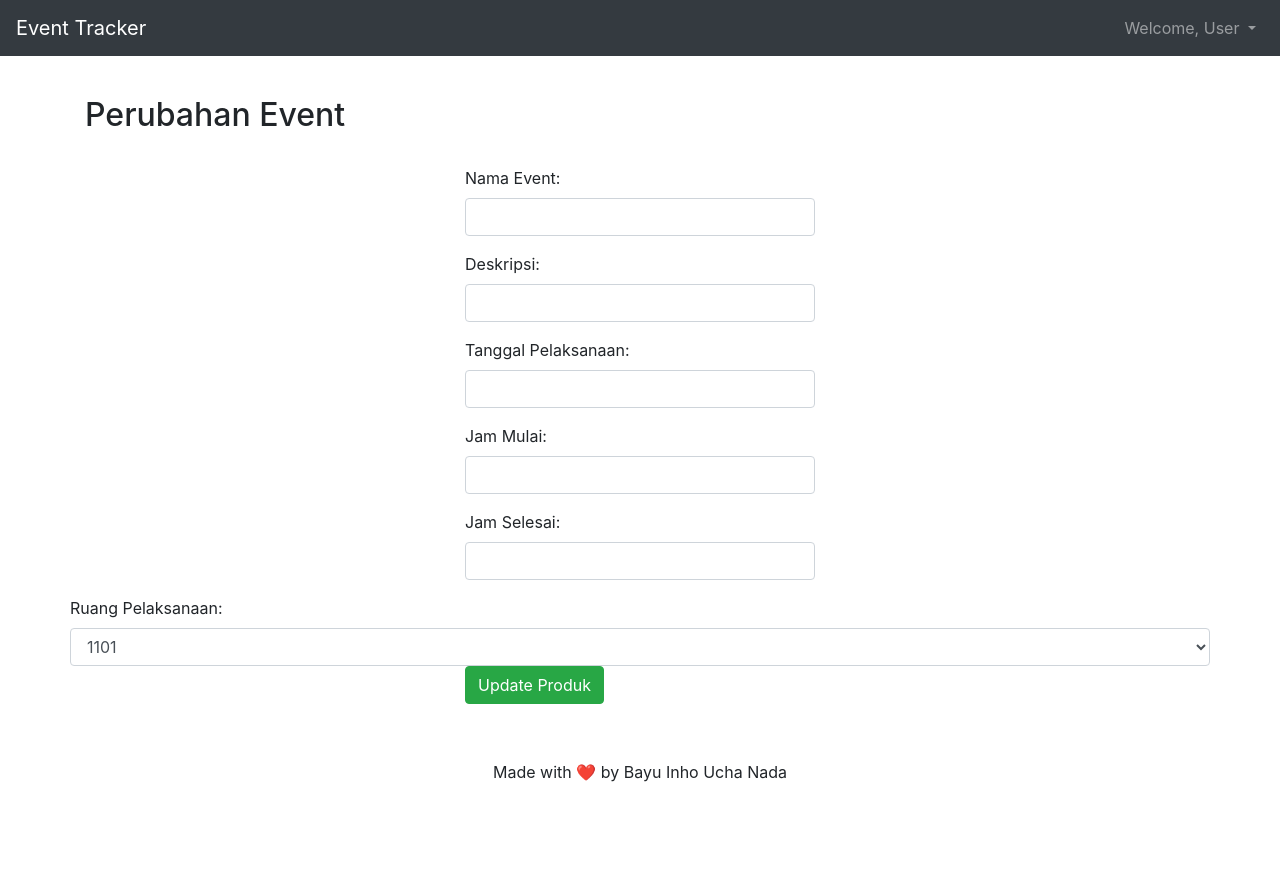
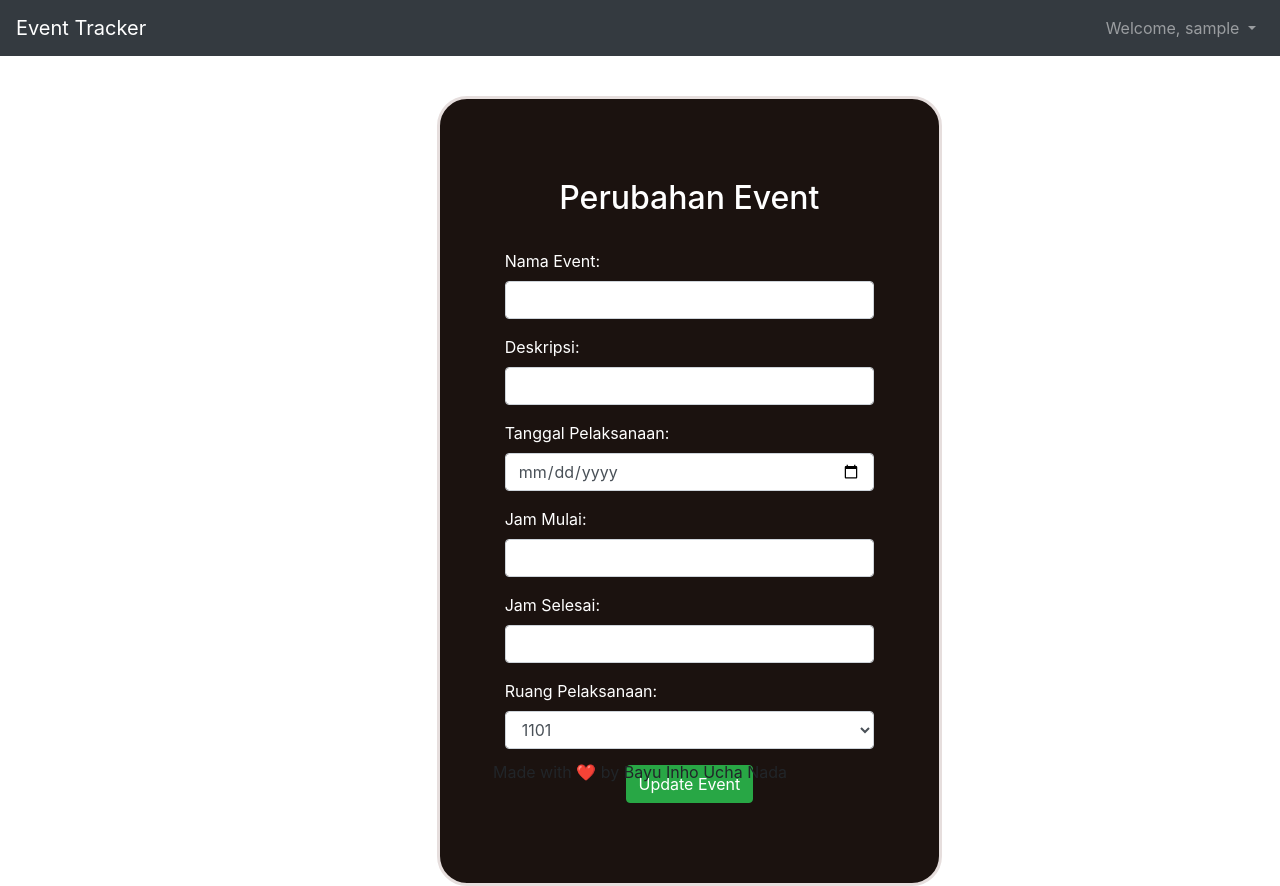
Before and after one commit to juninhopratama/event-tracker, a PHP site: page /edit.php in a window 1280 px wide. Before the commit the page ends 782 px from the top, so only its background shows below. Run offline with PHP 8.4, Linux system fonts and the light colour scheme; the visitor is signed in with stand-in values (Sample User, id 1); data that the repository does not hold is empty; some libraries are stand-ins or nearby versions.

Commit message:
FIX GAIS:)

```diff
--- a/action.php
+++ b/action.php
@@ -44,10 +44,29 @@ if(isset($_POST['login'])){
     }
 }
 
-//for deleting an event on myEvent.php
+if (isset($_POST['input'])) {
+    $name = $_POST['name'];
+    $details = $_POST['details'];
+    $date = $_POST['date'];
+    $time_start = $_POST['time_start'];
+    $time_end = $_POST['time_end'];
+    $place = $_POST['place'];
+    $organizer = $_SESSION['login_user'];
+
+
+    $query = "INSERT INTO events (`name`, `date`, place, details, time_start, time_end, organizer)
+              VALUES('$name', '$date', '$place', '$details', '$time_start', '$time_end', '$organizer')";
+    mysqli_query($db,$query);
+    if(mysqli_connect_errno()){
+        echo "Failed to connect to database: " . mysqli_connect_error();
+    }else{
+        header('location: main.php');
+    }
+}
+
 if (isset($_GET['del'])) {
-	$id = $_GET['del'];
-	mysqli_query($db, "DELETE FROM events WHERE id=$id");
-	$_SESSION['message'] = "Events deleted!";
-	header('location: myEvents.php');
+        $id = $_GET['del'];
+        mysqli_query($db, "DELETE FROM events WHERE id=$id");
+        $_SESSION['message'] = "Events deleted!";
+        header('location: myEvents.php');
 }
--- a/edit.php
+++ b/edit.php
@@ -1,8 +1,32 @@
 <?php
+
+include "action.php";
+if(!isset($_SESSION['login_user'])){
+    header('location: index.php');
+}
+if(isset($_GET['logout'])){
+    session_destroy();
+    unset($_SESSION['username']);
+    header("location: index.php");
+}
+
+    $id = 0;
+    $name = "";
+    $details = "";
+    $date = "";
+    $time_start = "";
+    $time_end = "";
+    $place = "";
+
+    $db = mysqli_connect('35.192.174.154', 'root', 'inhoroot', 'rbpltest');
+
+    if(mysqli_connect_errno()){
+        echo "Failed to connect to database: " . mysqli_connect_errno();
+    }
 
 if (isset($_GET['edit'])) {
     $id = $_GET['edit'];
-    $record = mysqli_query($db, "SELECT * FROM events WHERE id=$id");
+    $record = mysqli_query($db, "SELECT * FROM events WHERE id='$id'");
 
     if ($id > 0 ) {
         $n = mysqli_fetch_array($record);
@@ -10,7 +34,7 @@ if (isset($_GET['edit'])) {
         $details = $n['details'];
         $date = $n['date'];
         $time_start = $n['time_start'];
-        $dtime_end = $n['time_end'];
+        $time_end = $n['time_end'];
         $place = $n['place'];
     }
 }
@@ -24,10 +48,10 @@ if (isset($_POST['update'])) {
     $time_end = $_POST['time_end'];
     $place = $_POST['place'];
 
-    mysqli_query($db, "UPDATE events SET name='$name', details='$details', date='$date', time_start='$time_start',
-    time_end='$time_end', place='$place' WHERE id=$id");
+    mysqli_query($db, "UPDATE events SET `name`='$name', details='$details', `date`='$date', time_start='$time_start',
+    time_end='$time_end', place='$place' WHERE id='$id'");
     $_SESSION['message'] = "Address updated!";
-    header('location: masuk.php');
+    header('location: myEvents.php');
 }
 ?>
 <!DOCTYPE html>
@@ -36,6 +60,25 @@ if (isset($_POST['update'])) {
         <meta charset="utf-8">
         <title>Edit Event</title>
         <link rel="stylesheet" href="https://maxcdn.bootstrapcdn.com/bootstrap/4.3.1/css/bootstrap.min.css">
+
+        <style>
+
+        .loginbox {
+        background-color: #1b120f;
+        padding:80px;
+        width: max-content;
+        height: fit-content;
+        border-color: #e6dedd;
+        border-width: 0.1cm;
+        border-style: solid;
+        border-radius: 30px;
+        color: white;
+        position: absolute;
+        top: 50%;
+
+        }
+        </style>
+
     </head>
     <body>
         <nav class="navbar navbar-expand-lg bg-dark navbar-dark fixed-top">
@@ -47,11 +90,11 @@ if (isset($_POST['update'])) {
                 <ul class="navbar-nav ml-auto">
                 <li class="nav-item dropdown">
                 <a class="nav-link dropdown-toggle" href="#" id="navbarDropdownMenuLink" data-toggle="dropdown" aria-haspopup="true" aria-expanded="false">
-                Welcome, User
+                Welcome, <?php echo $_SESSION['login_user'];?>
                 </a>
                 <div class="dropdown-menu" aria-labelledby="navbarDropdownMenuLink">
-                <a class="dropdown-item" href="#">My Events</a>
-                <a class="dropdown-item" href="#">Log Out</a>
+                <a class="dropdown-item" href="myEvents.php">My Events</a>
+                <a class="dropdown-item" href="edit.php?logout=1">Log Out</a>
                 </div>
         </li>
         </ul>
@@ -63,73 +106,64 @@ if (isset($_POST['update'])) {
     <br />
     <br />
 
-        <div class="container">
-            <h2>Perubahan Event</h2><br />
+    <div class="row">
+            <div class="col-4">
+            </div>
+
+            <div class="col-4">
+                <div class="loginbox">
+
+            <h2 align=center>Perubahan Event</h2><br />
 
             <form method="post" action="">
             <input name="_method" type="hidden" value="PATCH">
 
-            <div class="row">
-                <div class="col-md-4"></div>
-                <div class="form-group col-md-4">
-                    <label for="name">Nama Event:</label>
+            <div class="form-group row">
+                <label for="name">Nama Event:</label>
                     <input type="text" class="form-control" name="name" value="<?php echo $name; ?>">
-                </div>
+                    <input type="hidden" name="id"  value="<?php echo $id; ?>">
             </div>
 
-            <div class="row">
-                <div class="col-md-4"></div>
-                <div class="form-group col-md-4">
-                    <label for="details">Deskripsi:</label>
+
+            <div class="form-group row">
+                <label for="details">Deskripsi:</label>
                     <input type="text" class="form-control" name="details" value="<?php echo $details; ?>">
-                </div>
             </div>
 
-            <div class="row">
-                <div class="col-md-4"></div>
-                <div class="form-group col-md-4">
-                    <label for="date">Tanggal Pelaksanaan:</label>
-                    <input type="text" class="form-control" name="date" value="<?php echo $date; ?>">
-                </div>
+            <div class="form-group row">
+                <label for="date">Tanggal Pelaksanaan:</label>
+                    <input type="date" class="form-control" name="date" value="<?php echo $date; ?>">
             </div>
 
-            <div class="row">
-                <div class="col-md-4"></div>
-                <div class="form-group col-md-4">
-                    <label for="time_start">Jam Mulai:</label>
+            <div class="form-group row">
+                <label for="time_start">Jam Mulai:</label>
                     <input type="text" class="form-control" name="time_start" value="<?php echo $time_start; ?>">
-                </div>
             </div>
 
-            <div class="row">
-                <div class="col-md-4"></div>
-                <div class="form-group col-md-4">
-                    <label for="time_end">Jam Selesai:</label>
+            <div class="form-group row">
+                <label for="time_end">Jam Selesai:</label>
                     <input type="text" class="form-control" name="time_end" value="<?php echo $time_end; ?>">
-                </div>
             </div>
 
-            <div class="row">
+            <div class="form-group row">
                 <label for="place">Ruang Pelaksanaan:</label>
                 <select class="form-control" name="place" value="<?php echo $place; ?>">
-                    <option value="1">1101</option>
-                    <option value="2">1102</option>
-                    <option value="3">2103</option>
-                    <option value="4">2208</option>
-                    <option value="5">2209</option>
-                    <option value="6">3101</option>
-                    <option value="7">3102</option>
-                    <option value="8">4101</option>
-                    <option value="9">4102</option>
-                    <option value="10">4201</option>
-                    <option value="11">4202</option>
+                    <option value="1101">1101</option>
+                    <option value="1102">1102</option>
+                    <option value="2103">2103</option>
+                    <option value="2208">2208</option>
+                    <option value="2209">2209</option>
+                    <option value="3101">3101</option>
+                    <option value="3102">3102</option>
+                    <option value="4101">4101</option>
+                    <option value="4102">4102</option>
+                    <option value="4201">4201</option>
+                    <option value="4202">4202</option>
                 </select>
             </div>
 
-            <div class="row">
-                <div class="col-md-4"></div>
-                <div class="form-group col-md-4">
-                    <button  type="submit"  class="btn  btn-success"  style="margin-  left:38px">Update Produk</button>
+            <div class="text-center">
+                    <button  type="submit"  class="btn btn-success" name="update">Update Event</button>
                 </div>
             </div>
             </form>
--- a/main.php
+++ b/main.php
@@ -35,7 +35,8 @@ if(isset($_GET['logout'])){
           ?>
         </a>
         <div class="dropdown-menu" aria-labelledby="navbarDropdownMenuLink">
-          <a class="dropdown-item" href="#">My Events</a>
+          <a class="dropdown-item" href="input.php">Input Event</a>
+          <a class="dropdown-item" href="myEvents.php">My Events</a>
           <a class="dropdown-item" href="main.php?logout='1">Log Out</a>
         </div>
       </li>
--- a/myEvents.php
+++ b/myEvents.php
@@ -41,7 +41,8 @@ if(isset($_GET['logout'])){
         </a>
         <div class="dropdown-menu" aria-labelledby="navbarDropdownMenuLink">
           <a class="dropdown-item" href="main.php">Main Menu</a>
-          <a class="dropdown-item" href="main.php?logout='1">Log Out</a>
+          <a class="dropdown-item" href="input.php">Input Event</a>
+          <a class="dropdown-item" href="myEvents.php?logout='1">Log Out</a>
         </div>
       </li>
       </ul>
@@ -55,7 +56,7 @@ if(isset($_GET['logout'])){
     <p> this is your list of events:
     <br />
 
-    <form action="landigpage.php" method="get">
+    <form action="myEvents.php" method="get">
     <label>Select based on month and year:</label>
     <select name="month">
         <option>- Month -</option>
```
Also changed, not shown: input.php (+31 -48 lines).
